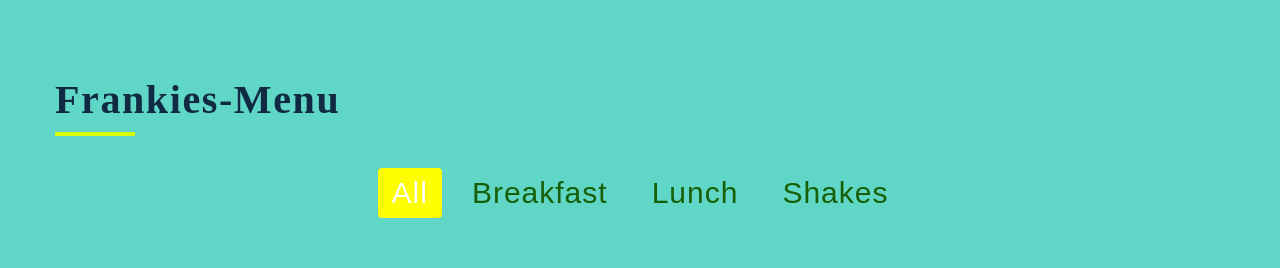
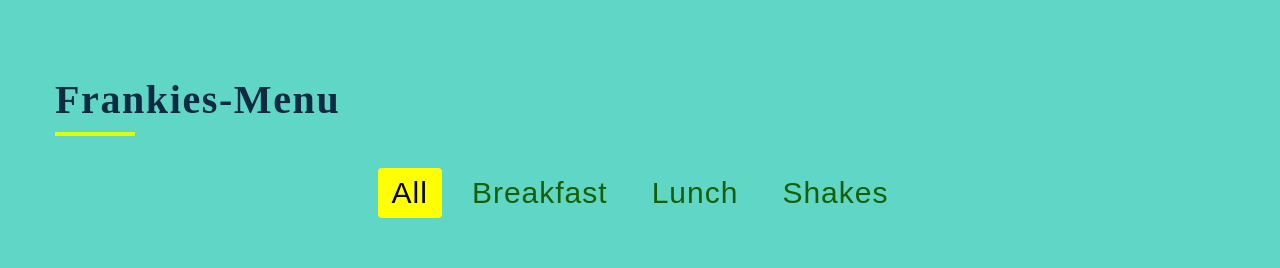
Before and after one commit to Okubasufrank/phaseII-menu, a React (Create React App) app: page / in a window 1280 px wide. In both pictures the pointer is over the button "All". Shown: the top 268 px of the page. Built offline with nearby package versions, Linux system fonts and the light colour scheme; a web font is replaced by a local one.

Commit message:
changing the filter color to black

```diff
--- a/src/index.css
+++ b/src/index.css
@@ -178,7 +178,7 @@ Menu
 }
 .filter-btn:hover {
   background:yellow;
-  color: var(--clr-white);
+  color: black;
 }
 .section-center {
   width: 90vw;
```
